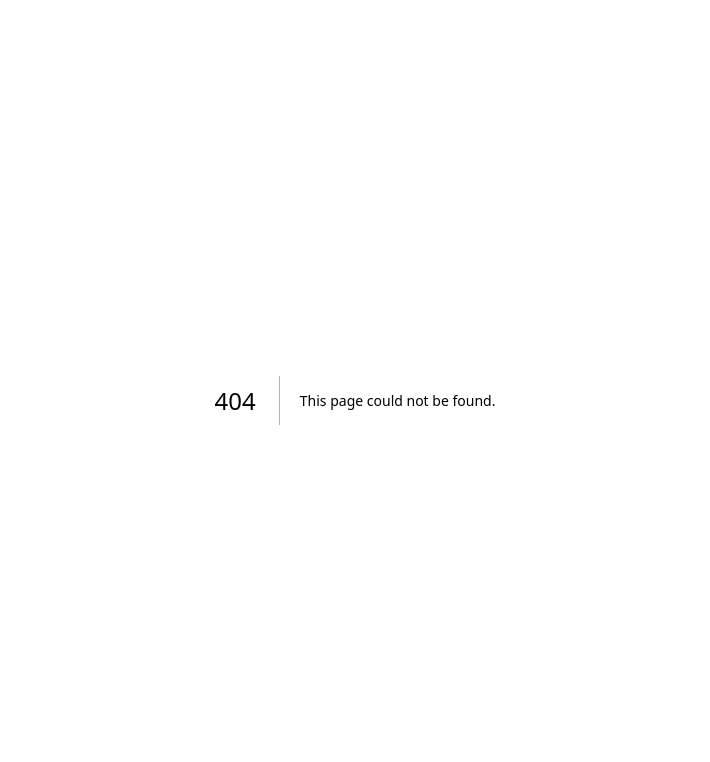
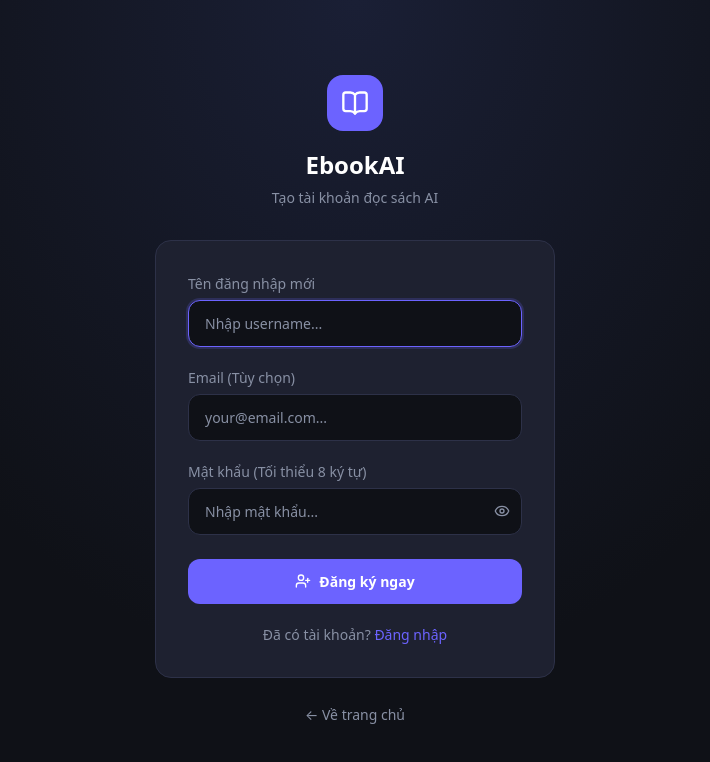
Before and after one commit to minhpq70/ebook, a Next.js app in the folder web/: page /register in a window 1280 px wide. Before the commit this address had no page. Shown: the top 762 px of the page, without its empty margins (285-995 px from the left). Built offline with nearby package versions, Linux system fonts and the light colour scheme; no server answers.

Commit message:
feat: add registration page

```diff
--- /dev/null
+++ b/web/src/app/register/page.tsx
@@ -0,0 +1,119 @@
+'use client';
+import { useState } from 'react';
+import { useRouter } from 'next/navigation';
+import Link from 'next/link';
+import { BookOpen, UserPlus, Eye, EyeOff, AlertCircle } from 'lucide-react';
+import { authAPI, setAuth } from '@/lib/auth';
+
+export default function RegisterPage() {
+  const router = useRouter();
+  const [username, setUsername] = useState('');
+  const [password, setPassword] = useState('');
+  const [email, setEmail] = useState('');
+  const [showPass, setShowPass] = useState(false);
+  const [loading, setLoading] = useState(false);
+  const [error, setError] = useState('');
+
+  const handleSubmit = async (e: React.FormEvent) => {
+    e.preventDefault();
+    if (password.length < 8) {
+      setError('Mật khẩu phải có ít nhất 8 ký tự');
+      return;
+    }
+    setError('');
+    setLoading(true);
+    try {
+      const res = await authAPI.register(username, password, email || undefined);
+      setAuth(res.access_token, { username: res.username, role: res.role as 'admin' | 'user' });
+      router.replace('/'); // Về trang chủ thay vì /admin do user nòng cốt
+    } catch (err: any) {
+      setError(err.message || 'Đăng ký thất bại');
+    } finally {
+      setLoading(false);
+    }
+  };
+
+  return (
+    <div className="min-h-screen flex items-center justify-center px-4" style={{ background: 'radial-gradient(ellipse at top, #1a1f35 0%, #0f1117 60%)' }}>
+      <div style={{ width: '100%', maxWidth: 400 }}>
+        {/* Logo */}
+        <div style={{ textAlign: 'center', marginBottom: '2rem' }}>
+          <div style={{ width: 56, height: 56, borderRadius: '1rem', background: '#6c63ff', display: 'inline-flex', alignItems: 'center', justifyContent: 'center', marginBottom: '1rem' }}>
+            <BookOpen style={{ width: 28, height: 28, color: 'white' }} />
+          </div>
+          <h1 style={{ fontSize: '1.5rem', fontWeight: 700, color: 'white', margin: 0 }}>EbookAI</h1>
+          <p style={{ color: '#8890a4', marginTop: '0.25rem', fontSize: '0.875rem' }}>Tạo tài khoản đọc sách AI</p>
+        </div>
+
+        {/* Form */}
+        <form onSubmit={handleSubmit} className="card" style={{ padding: '2rem', display: 'flex', flexDirection: 'column', gap: '1.25rem' }}>
+          <div>
+            <label style={{ fontSize: '0.875rem', color: '#8890a4', display: 'block', marginBottom: '0.375rem' }}>Tên đăng nhập mới</label>
+            <input
+              className="input"
+              placeholder="Nhập username..."
+              value={username}
+              onChange={e => setUsername(e.target.value)}
+              required
+              autoFocus
+            />
+          </div>
+
+          <div>
+            <label style={{ fontSize: '0.875rem', color: '#8890a4', display: 'block', marginBottom: '0.375rem' }}>Email (Tùy chọn)</label>
+            <input
+              className="input"
+              type="email"
+              placeholder="your@email.com..."
+              value={email}
+              onChange={e => setEmail(e.target.value)}
+            />
+          </div>
+
+          <div>
+            <label style={{ fontSize: '0.875rem', color: '#8890a4', display: 'block', marginBottom: '0.375rem' }}>Mật khẩu (Tối thiểu 8 ký tự)</label>
+            <div style={{ position: 'relative' }}>
+              <input
+                className="input"
+                type={showPass ? 'text' : 'password'}
+                placeholder="Nhập mật khẩu..."
+                value={password}
+                onChange={e => setPassword(e.target.value)}
+                required
+                style={{ paddingRight: '2.75rem' }}
+                minLength={8}
+              />
+              <button
+                type="button"
+                onClick={() => setShowPass(p => !p)}
+                style={{ position: 'absolute', right: '0.75rem', top: '50%', transform: 'translateY(-50%)', background: 'none', border: 'none', cursor: 'pointer', color: '#8890a4' }}
+              >
+                {showPass ? <EyeOff style={{ width: 16, height: 16 }} /> : <Eye style={{ width: 16, height: 16 }} />}
+              </button>
+            </div>
+          </div>
+
+          {error && (
+            <div style={{ display: 'flex', alignItems: 'center', gap: '0.5rem', background: 'rgba(239,68,68,0.1)', border: '1px solid rgba(239,68,68,0.2)', borderRadius: '0.75rem', padding: '0.75rem' }}>
+              <AlertCircle style={{ width: 16, height: 16, color: '#ef4444', flexShrink: 0 }} />
+              <p style={{ fontSize: '0.875rem', color: '#ef4444' }}>{error}</p>
+            </div>
+          )}
+
+          <button type="submit" disabled={loading} className="btn-primary" style={{ justifyContent: 'center', padding: '0.75rem', marginTop: '0.25rem' }}>
+            {loading ? 'Đang đăng ký...' : <><UserPlus style={{ width: 16, height: 16 }} /> Đăng ký ngay</>}
+          </button>
+
+          <p style={{ textAlign: 'center', color: '#8890a4', fontSize: '0.875rem' }}>
+            Đã có tài khoản?{' '}
+            <Link href="/login" style={{ color: '#6c63ff', textDecoration: 'none' }}>Đăng nhập</Link>
+          </p>
+        </form>
+
+        <p style={{ textAlign: 'center', marginTop: '1.5rem' }}>
+          <Link href="/" style={{ color: '#8890a4', fontSize: '0.875rem', textDecoration: 'none' }}>← Về trang chủ</Link>
+        </p>
+      </div>
+    </div>
+  );
+}
```
